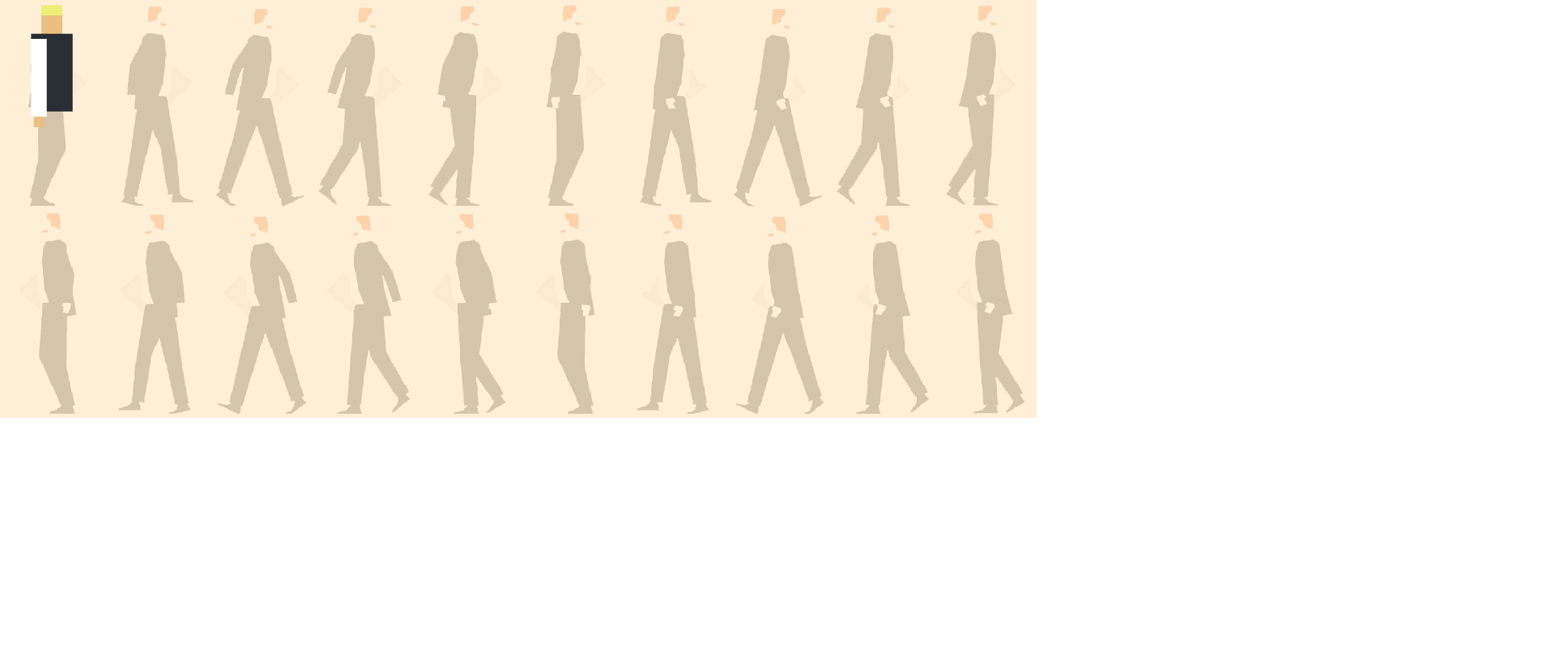
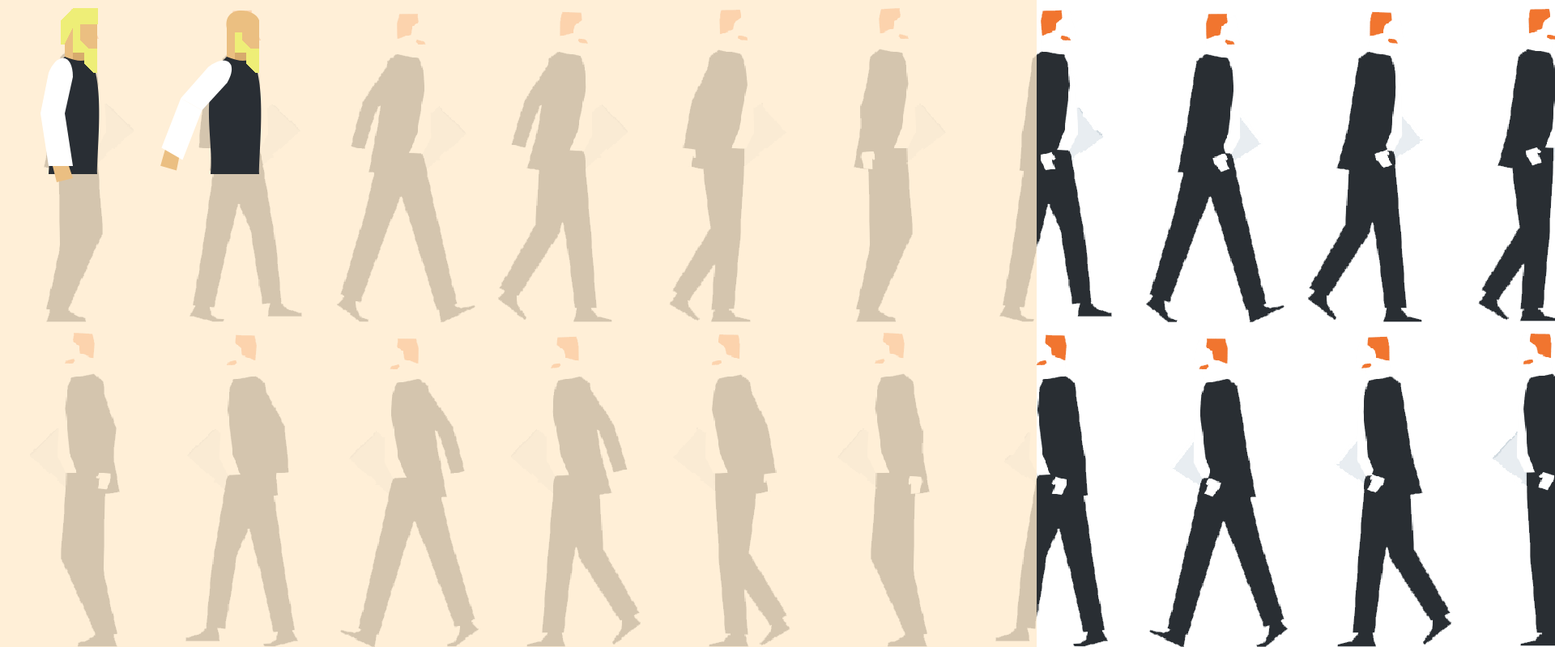
Before and after one commit to Loboconcepts/s-s, a plain HTML site: page chargen.html in a window 1280 px wide. Shown: the top 799 px of the page at 81% size, 1920 px wide, since content can reach past the window. Drawn offline with Linux system fonts and the light colour scheme.

Commit message:
draw improve

```diff
--- a/chargen.html
+++ b/chargen.html
@@ -7,7 +7,7 @@
 			margin:0;
 			background-image: url('assets/walking-three.png');
 			background-repeat: no-repeat;
-			background-size: contain;
+			/*background-size: contain;*/
 
 
 		}
@@ -18,7 +18,7 @@
 		canvas {
 			margin: 0;
 			background-color: rgba(255,255,255,0);
-			width:100%;
+			/*width:100%;*/
 			/*image-rendering: -moz-crisp-edges;
 			image-rendering: -webkit-crisp-edges;
 			image-rendering: pixelated;
@@ -39,86 +39,147 @@
 
 
 
-		function Hair(x,y,length) {
+		function Hair(x,y,back,sideburns,middle,front) {
 			this.x = x;
 			this.y = y
 			ctx.fillStyle = "#eeee77";
 			// hair back
-			ctx.beginPath();
-			ctx.moveTo(80,10);
-			ctx.lineTo(120,10);
-			ctx.lineTo(120,30);
-			ctx.lineTo(80,30);
-			ctx.fill();
-			ctx.closePath();
+			ctx.save();
+			ctx.translate(x,y);
+			for (var i=0;i<42;i++) {
+				//back
+				if (i<15) ctx.fillRect(75+i,25-i,5,Math.max(0,back-i));
+				//sideburns
+				else if (i<20) ctx.fillRect(75+i,10,5,Math.max(0,sideburns-i));
+				//middle
+				else if (i<35) ctx.fillRect(75+i,10,5,middle);
+				//front
+				else ctx.fillRect(75+i,10,5,front);
+			}
 
+			ctx.restore();
+		}
 
+		function Beard(x,y,sideburns,middle,front) {
+			this.x = x;
+			this.y = y
+			ctx.fillStyle = "#eeee77";
+			// hair back
+			ctx.save();
+			ctx.translate(x,y);
+			for (var i=0;i<32;i++) {
+				//back
+				//sideburns
+				if (i<5) ctx.fillRect(90+i,40,5,sideburns);
+				//middle
+				else if (i<20) ctx.fillRect(85+i,40+i,5,Math.max(0,middle-i));
+				//front
+				else ctx.fillRect(140-i,60,-5,Math.max(0,front-(i-20)));
+			}
 
+			ctx.restore();
 		}
 
 		function Face(x,y) {
 			this.x = x;
 			this.y = y;
-			ctx.fillStyle = "#ebbf82";
+			ctx.save();
+			ctx.translate(x,y);
+			ctx.fillStyle = "rgb(235, 191, 129)";
+			//head
 			ctx.beginPath();
-			ctx.moveTo(80,15);
-			ctx.lineTo(120,15);
+			ctx.moveTo(80,35);
+			ctx.bezierCurveTo(75,5,115,10,120,25);
 			ctx.lineTo(120,65);
 			ctx.lineTo(80,65);
 			ctx.fill();
 			ctx.closePath();
+			//neck
+			ctx.beginPath();
+			ctx.fillRect(80,65,30,20)
+			//neck shadow
+			ctx.fillStyle = "rgb(215, 171, 109)";
+			ctx.fillRect(90,65,20,20)
+			ctx.closePath();
 
-
-
-
-
+			ctx.restore();
 		}
 
 		function Body(x,y) {
 			this.x = x;
 			this.y = y;
+			ctx.save();
+			ctx.translate(x,y);
 			ctx.fillStyle = "#292e34";
 			ctx.beginPath();
-			ctx.moveTo(60,65);
-			ctx.lineTo(140,65);
-			ctx.lineTo(140,215);
+			ctx.moveTo(80,70);
+			ctx.quadraticCurveTo(105,80,110,70);
+			ctx.bezierCurveTo(130,100,120,180,120,215);
 			ctx.lineTo(60,215);
+			ctx.bezierCurveTo(65,180,45,110,75,75);
 			ctx.fill();
 			ctx.closePath();
-
+			ctx.restore();
 
 		}
 
-		function Front_Arm(x,y) {
+		function Front_Arm(x,y,rotation,extension) {
 			this.x = x;
 			this.y = y;
+			ctx.save();
+			ctx.translate(x,y);
+			ctx.rotate(rotation * Math.PI / 180);
+			//upper arm
 			ctx.fillStyle = "#ffffff";
 			ctx.beginPath();
-			ctx.moveTo(60,75);
-			ctx.lineTo(60,225);
-			ctx.lineTo(90,225);
-			ctx.lineTo(90,75);
+			ctx.moveTo(60,90);
+			ctx.lineTo(50,140);
+			ctx.lineTo(80,140);
+			ctx.lineTo(90,95);
+			ctx.bezierCurveTo(90,65,70,65,60,90)
 			ctx.fill();
 			ctx.closePath();
+			//lower arm
+			ctx.fillStyle = "#ffffff";
+			ctx.beginPath();
+			ctx.moveTo(50,140);
+			ctx.lineTo(60,205);
+			ctx.lineTo(90,205);
+			ctx.lineTo(80,140);
+			ctx.fill();
+			ctx.closePath();
+			//hand
 			ctx.fillStyle = "#ebbf82";
 			ctx.beginPath();
-			ctx.moveTo(65,225);
-			ctx.lineTo(65,245);
-			ctx.lineTo(85,245);
-			ctx.lineTo(85,225);
+			ctx.moveTo(65,205);
+			ctx.lineTo(70,225);
+			ctx.lineTo(90,220);
+			ctx.lineTo(85,205);
 			ctx.fill();
 			ctx.closePath();
-
-
+			ctx.restore();
 		}
 
 		var step_1 = {
 			positon : ctx.translate(0,0),
 
 			face: Face(0,0),
-			hair: Hair(0,0,60),
+
 			body: Body(0,0),
-			front_arm : Front_Arm(0,0)
+			hair: Hair(0,0,30,50,20,20),
+			beard: Beard(0,0,20,25,30),
+			front_arm : Front_Arm(0,0,0,0)
+		}
+
+		var step_2 = {
+			positon : ctx.translate(200,0),
+
+			face: Face(0,0),
+
+			body: Body(0,0),
+			hair: Hair(0,0,0,0,0,0),
+			beard: Beard(0,0,20,25,30),
+			front_arm : Front_Arm(50,-25,30,0)
 		}
 
 
```
